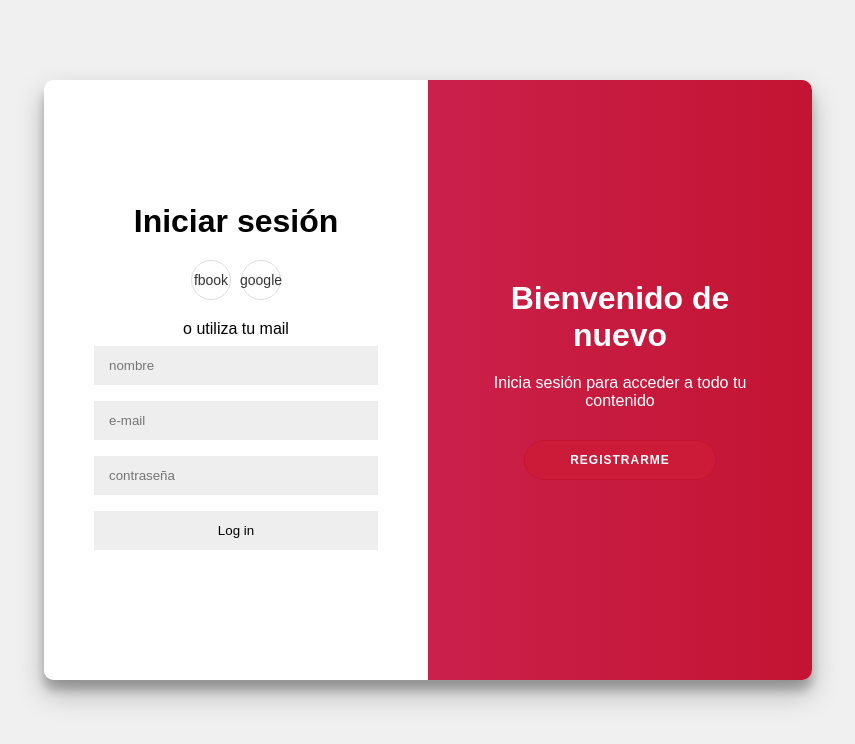
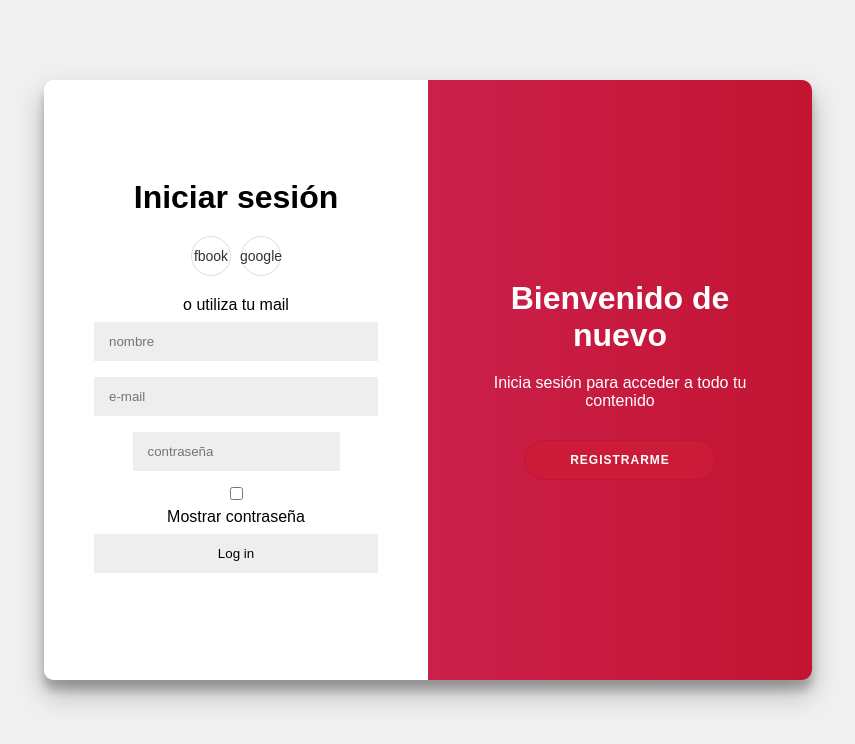
Before and after one commit to Lieety/Re-Moodel-acio, a Next.js app: page /login in a window 1280 px wide. Shown: the top 744 px of the page, without its empty margins (212-1067 px from the left). Built offline with nearby package versions, Linux system fonts and the light colour scheme; a web font is replaced by a local one.

Commit message:
ja està lo de la contrasenya

```diff
--- a/src/components/log/Login.jsx
+++ b/src/components/log/Login.jsx
@@ -1,9 +1,19 @@
 'use client'
-import React from 'react'
-import { useForm } from 'react-hook-form'
+import React, { useState } from 'react'
 import './style.css'
 
-export default function Login () {
+export default function Login() {
+  const [showPass, setShowPass] = useState(false);
+  const [password, setPassword] = useState('');
+
+  const handlePasswordChange = (event) => {
+    setPassword(event.target.value);
+  };
+
+  const togglePasswordVisibility = () => {
+    setShowPass(!showPass);
+  };
+
   return (
     <div className='form-container sign-in-container'>
       <form action="">
@@ -15,7 +25,25 @@ export default function Login () {
         <span>o utiliza tu mail</span>
         <input type="text" placeholder='nombre' required />
         <input type="email" placeholder='e-mail' required />
-        <input type="password" placeholder='contraseña' required />
+        <div className="password-container">
+          <input
+            type={showPass ? 'text' : 'password'}
+            placeholder='contraseña'
+            value={password}
+            onChange={handlePasswordChange}
+            required
+          />
+          <div className="show-password-checkbox">
+            <input
+              type="checkbox"
+              id="showPassword"
+              onChange={togglePasswordVisibility}
+            />
+            <label htmlFor="showPassword">
+              {showPass ? 'Ocultar contraseña' : 'Mostrar contraseña'}
+            </label>
+          </div>
+        </div>
         <input type="submit" value="Log in" />
       </form>
     </div>
```
